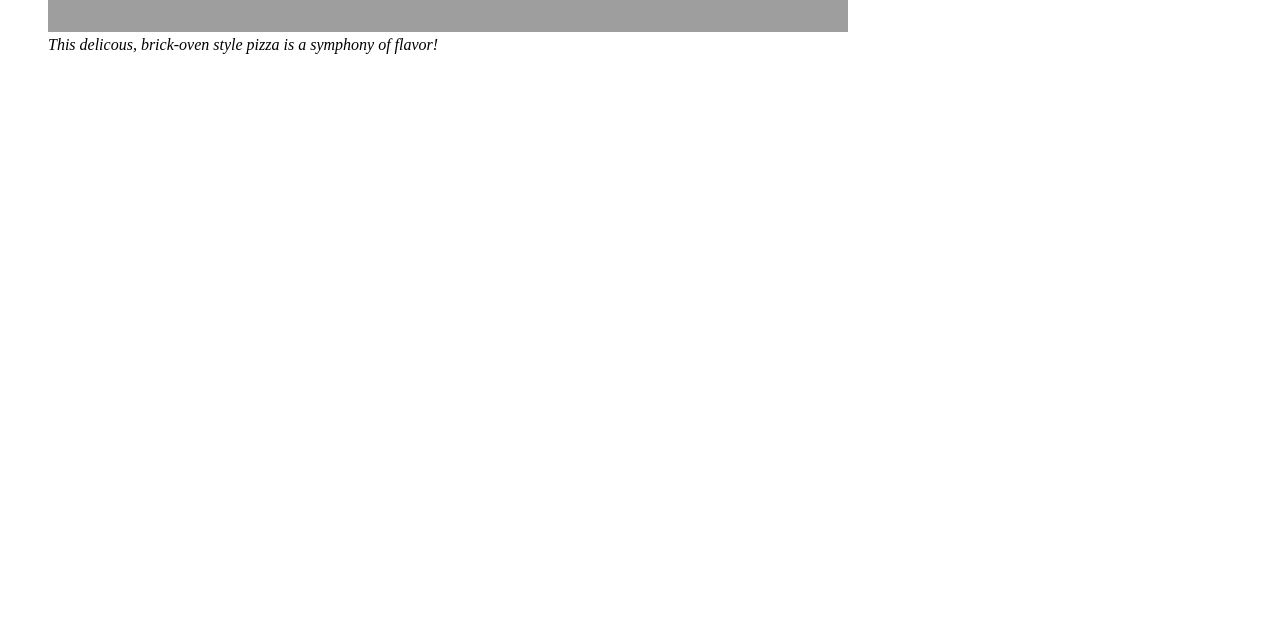
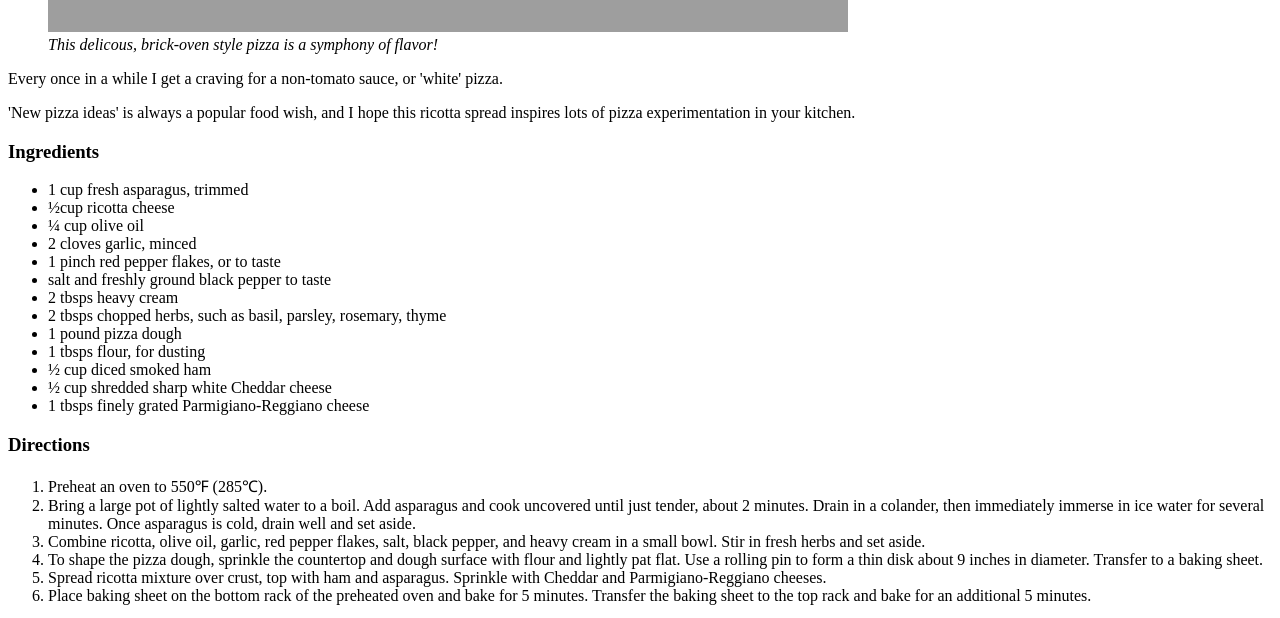
Before and after one commit to code-Brian/odin-recipes, a plain HTML site: page recipes/pizza.html in a window 1280 px wide. Shown: the part 895-1513 px from the top of the page. Before the commit the page ends 965 px from the top, so only its background shows below. Drawn offline with Linux system fonts and the light colour scheme; grey boxes are pictures that could not be loaded.

Commit message:
Completed pizza.html

```diff
--- a/recipes/pizza.html
+++ b/recipes/pizza.html
@@ -13,9 +13,52 @@
     height="800"; width="800";>
     <figcaption><em>This delicous, brick-oven style pizza is a symphony of flavor!</em></figcaption>
   </figure>
-  <p> </p>
+  <p>Every once in a while I get a craving for a non-tomato sauce, or 'white' pizza.</p>
   <p>
-
+    'New pizza ideas' is always a popular food wish, and I hope this ricotta spread
+    inspires lots of pizza experimentation in your kitchen.
   </p>
+  <h3>Ingredients</h3>
+  <ul>
+    <li>1 cup fresh asparagus, trimmed </li>
+    <li>&frac12;cup ricotta cheese </li>
+    <li>&frac14; cup olive oil </li>
+    <li>2 cloves garlic, minced </li>
+    <li>1 pinch red pepper flakes, or to taste </li>
+    <li>salt and freshly ground black pepper to taste </li>
+    <li>2 tbsps heavy cream </li>
+    <li>2 tbsps chopped herbs, such as basil, parsley, rosemary, thyme</li>
+    <li>1 pound pizza dough</li>
+    <li>1 tbsps flour, for dusting</li>
+    <li>&frac12; cup diced smoked ham </li>
+    <li>&frac12; cup shredded sharp white Cheddar cheese </li>
+    <li>1 tbsps finely grated Parmigiano-Reggiano cheese </li>
+  </ul>
+  <h3>Directions</h3>
+  <ol>
+    <li>Preheat an oven to 550&#8457; (285&#8451;).</li>
+    <li>
+      Bring a large pot of lightly salted water to a boil. Add asparagus and cook uncovered
+      until just tender, about 2 minutes. Drain in a colander, then immediately immerse
+      in ice water for several minutes. Once asparagus is cold, drain well and set aside.
+    </li>
+    <li>
+      Combine ricotta, olive oil, garlic, red pepper flakes, salt, black pepper, and heavy cream
+       in a small bowl. Stir in fresh herbs and set aside.
+    </li>
+    <li>
+      To shape the pizza dough, sprinkle the countertop and dough surface with flour and lightly
+      pat flat. Use a rolling pin to form a thin disk about 9 inches in diameter. Transfer to a
+      baking sheet.
+    </li>
+    <li>
+      Spread ricotta mixture over crust, top with ham and asparagus. Sprinkle with Cheddar and
+      Parmigiano-Reggiano cheeses.
+    </li>
+    <li>
+      Place baking sheet on the bottom rack of the preheated oven and bake for 5 minutes. Transfer
+       the baking sheet to the top rack and bake for an additional 5 minutes.
+    </li>
+  </ol>
 </body>
 </html>
```
